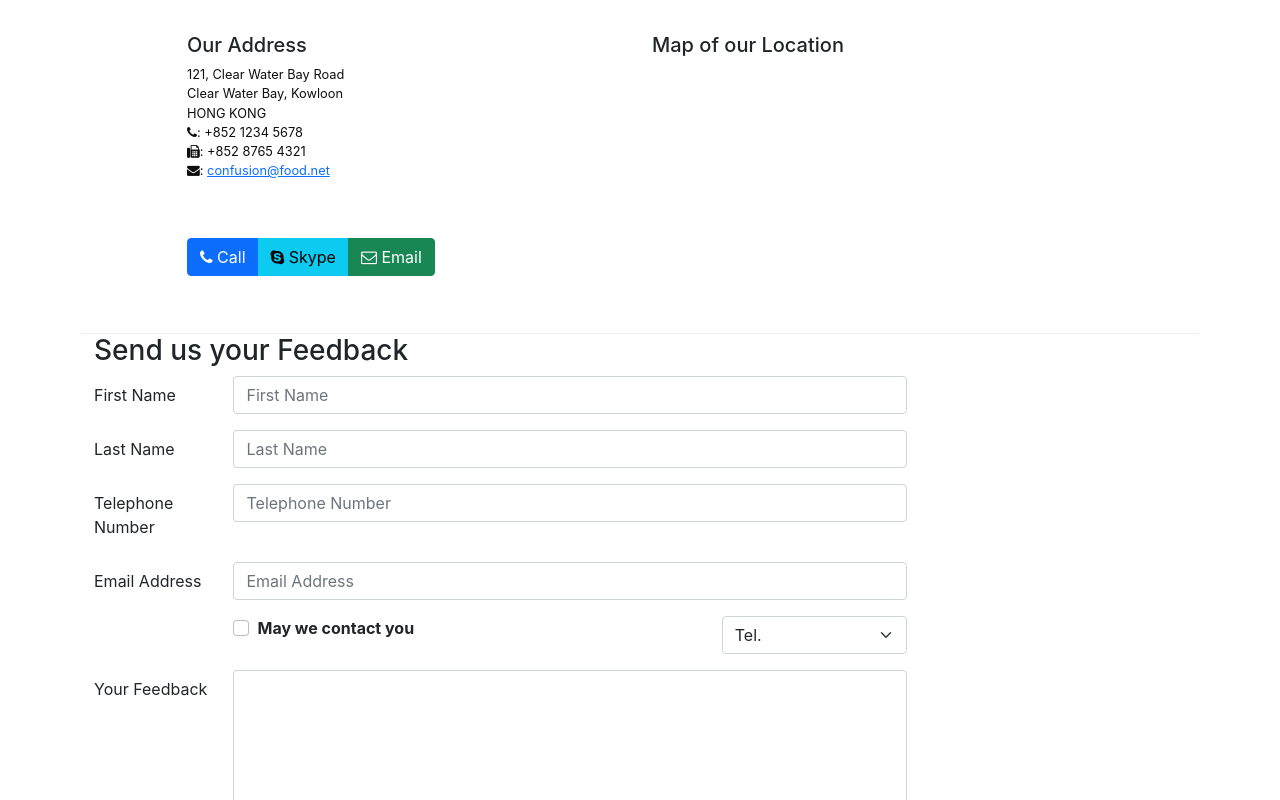
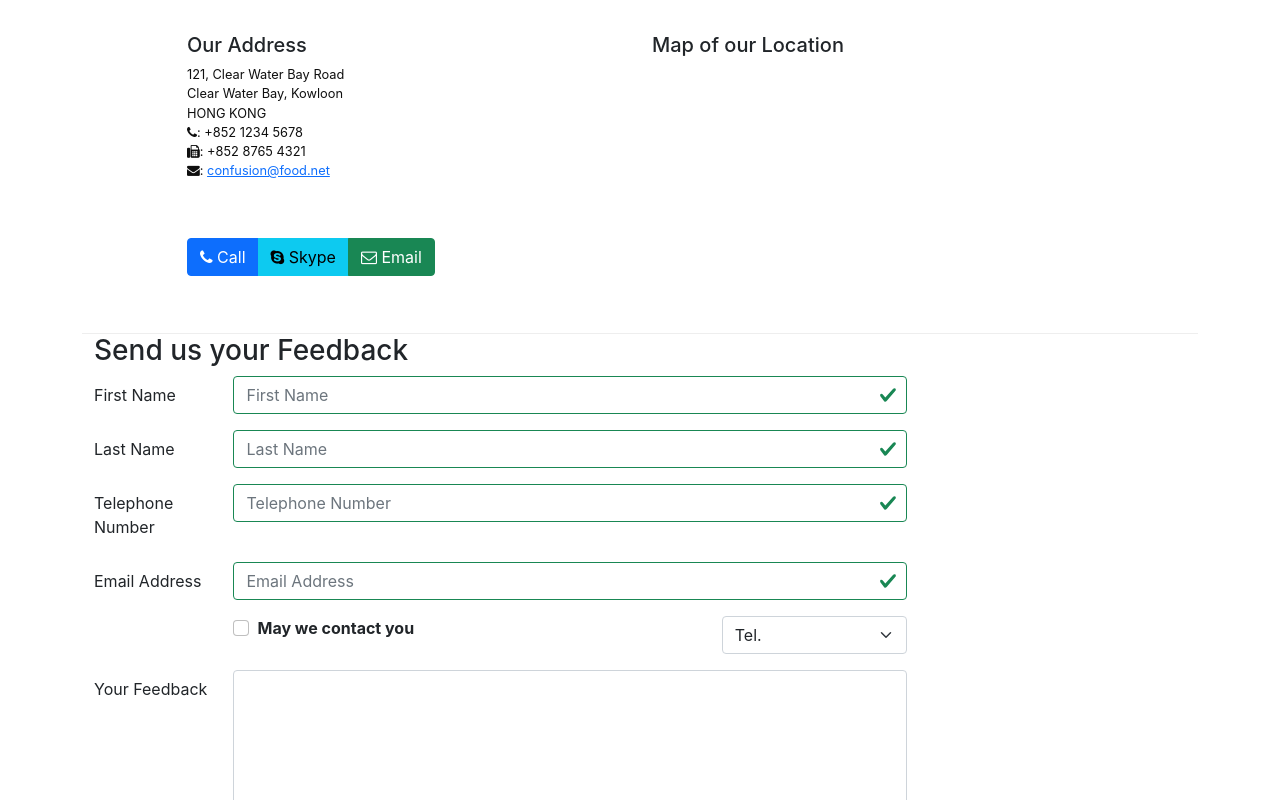
Before and after one commit to ThomasAurelius/confusion2, a React (Create React App) app: page /contactus in a window 1280 px wide. Shown: the part 434-1234 px from the top of the page. Built offline with nearby package versions, Linux system fonts and the light colour scheme.

Commit message:
controlled form validation

```diff
--- a/src/components/ContactComponent.js
+++ b/src/components/ContactComponent.js
@@ -1,5 +1,5 @@
 import React from 'react';
-import { Breadcrumb, BreadcrumbItem, Button, Form, FormGroup, Label, Input, Col } from 'reactstrap';
+import { Breadcrumb, BreadcrumbItem, Button, Form, FormGroup, Label, Input, Col, FormFeedback } from 'reactstrap';
 import { Link } from 'react-router-dom'
 
 function Contact(props) {
@@ -11,7 +11,13 @@ function Contact(props) {
         email: '',
         agree: false,
         contactType: "Tel.",
-        message: ""
+        message: "",
+        touched: {
+            firstname: false,
+            lastname: false,
+            telnum: false,
+            email: false
+        }
     })
 
    function handleInputChange(event) {
@@ -23,7 +29,7 @@ function Contact(props) {
     setContactState({
         ...contactState,
         [name]: value
-    })
+        })
 
     }
 
@@ -33,7 +39,54 @@ function Contact(props) {
         event.preventDefault()
     }
 
+
+    const handleBlur = (field) => (event) => {
+        setContactState({
+            ...contactState,
+            touched: {...contactState.touched, [field]: true}
+        })
+    }
+
+
+    const validate = (firstname, lastname, telnum, email) => {
+        const errors = {
+            firstname: "",
+            lastname: "",
+            telnum: "",
+            email: ""
+        }
+
+        if (contactState.touched.firstname && firstname.length < 3) {
+            errors.firstname = "First name must be at least 3 characters"
+
+        } else if (contactState.touched.firstname && firstname.length > 10) {
+            errors.firstname = "First name must be 10 characters or less"
+        }
+
+        if (contactState.touched.lastname && lastname.length < 3) {
+            errors.lastname = "Last name must be at least 3 characters"
+
+        } else if (contactState.touched.lastname && lastname.length > 10) {
+            errors.lastname = "Last name must be 10 characters or less"
+        }
+
+        const reg = /^\d+$/;
+        if (contactState.touched.telnum && !reg.test(telnum)) {
+            errors.telnum = "Tel. number should contain only numbers"
+        }
+
+        if (contactState.touched.email && email.split("").filter(x => x === "@").length !== 1) {
+            errors.email = "Email should contain a @"
+        }
+
+        return errors
+    }
+
+
+    const errors = validate(contactState.firstname, contactState.lastname, contactState.telnum, contactState.email)
+
     return(
+
         <div className="container">
             <div className="row">
                <Breadcrumb>
@@ -82,25 +135,51 @@ function Contact(props) {
                         <FormGroup row>
                             <Label htmlFor="firstname" md={2}>First Name</Label>
                             <Col md={10}>
-                                <Input type="text" id="firstname" name="firstname" placeholder='First Name' value={contactState.firstname} onChange={handleInputChange} ></Input>
+                                <Input type="text" id="firstname" name="firstname" placeholder='First Name' value={contactState.firstname} onChange={handleInputChange} onBlur={handleBlur('firstname')}
+                                valid={errors.firstname === ''}
+                                invalid={errors.firstname !== ''}></Input>
+                                <FormFeedback>
+                                    {errors.firstname}
+                                </FormFeedback>
                             </Col>
                         </FormGroup>
                         <FormGroup row>
                             <Label htmlFor="lastname" md={2}>Last Name</Label>
                             <Col md={10}>
-                                <Input type="text" id="lastname" name="lastname" placeholder='Last Name' value={contactState.lastname} onChange={handleInputChange}></Input>
+                                <Input type="text" id="lastname" name="lastname" placeholder='Last Name' value={contactState.lastname} onChange={handleInputChange}
+                                onBlur={handleBlur('lastname')}
+                                valid={errors.lastname === ''}
+                                invalid={errors.lastname !== ''}
+                                ></Input>
+                                <FormFeedback>
+                                    {errors.lastname}
+                                </FormFeedback>
                             </Col>
                         </FormGroup>
                         <FormGroup row>
                             <Label htmlFor="telnum" md={2}>Telephone Number</Label>
                             <Col md={10}>
-                                <Input type="tel" id="telnum" name="telnum" placeholder='Telephone Number' value={contactState.telnum} onChange={handleInputChange}></Input>
+                                <Input type="tel" id="telnum" name="telnum" placeholder='Telephone Number' value={contactState.telnum} onChange={handleInputChange}
+                                onBlur={handleBlur('telnum')}
+                                valid={errors.telnum === ''}
+                                invalid={errors.telnum !== ''}></Input>
+                                <FormFeedback>
+                                    {errors.telnum}
+                                </FormFeedback>
+
                             </Col>
                         </FormGroup>
                         <FormGroup row>
                             <Label htmlFor="email" md={2}>Email Address</Label>
                             <Col md={10}>
-                                <Input type="email" id="email" name="email" placeholder='Email Address' value={contactState.email} onChange={handleInputChange}></Input>
+                                <Input type="email" id="email" name="email" placeholder='Email Address' value={contactState.email} onChange={handleInputChange}
+                                onBlur={handleBlur('email')}
+                                valid={errors.email === ''}
+                                invalid={errors.email !== ''}></Input>
+                                <FormFeedback>
+                                    {errors.email}
+                                </FormFeedback>
+
                             </Col>
                         </FormGroup>
                         <FormGroup row>
--- a/src/components/MainComponent.js
+++ b/src/components/MainComponent.js
@@ -1,5 +1,5 @@
 import React from 'react';
-import { DISHES } from './dishes';
+import { DISHES } from './Dishes';
 import { COMMENTS } from './comments';
 import { PROMOTIONS } from './promotions';
 import { LEADERS } from './leaders';
```
